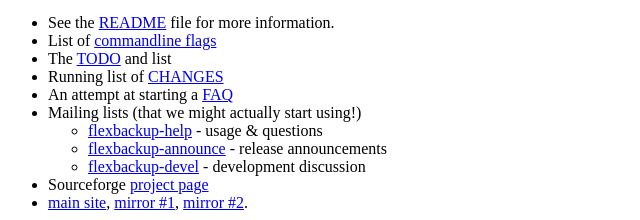
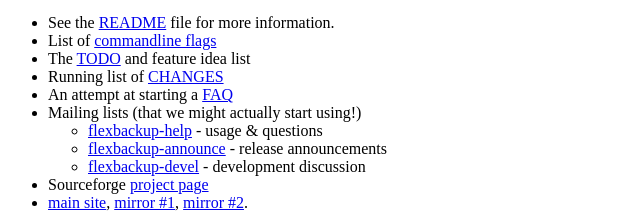
Before and after one commit to wens/flexbackup, a plain HTML site: page www/index.html in a window 1280 px wide. Shown: the part 340-560 px from the top of the page, 0-640 px from the left. Drawn offline with Linux system fonts and the light colour scheme.

Commit message:
*** empty log message ***

```diff
--- a/www/index.html
+++ b/www/index.html
@@ -28,7 +28,7 @@
 <UL>
   <LI>See the <A HREF="README">README</A> file for more information.
   <LI>List of <A HREF="usage.txt">commandline flags</a>
-  <LI>The <A HREF="TODO">TODO</A> and list
+  <LI>The <A HREF="TODO">TODO</A> and feature idea list
   <LI>Running list of <A HREF="CHANGES">CHANGES</A>
   <LI>An attempt at starting a <A HREF="faq.html">FAQ</A>
   <LI>Mailing lists (that we might actually start using!)
```
